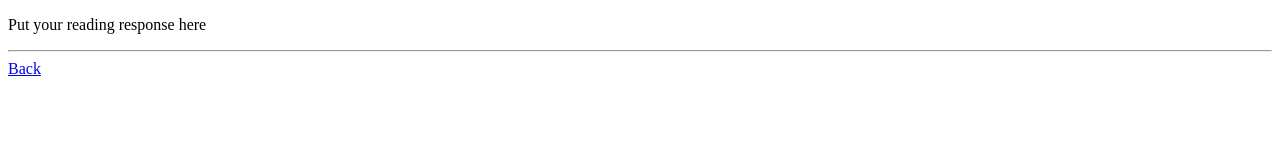
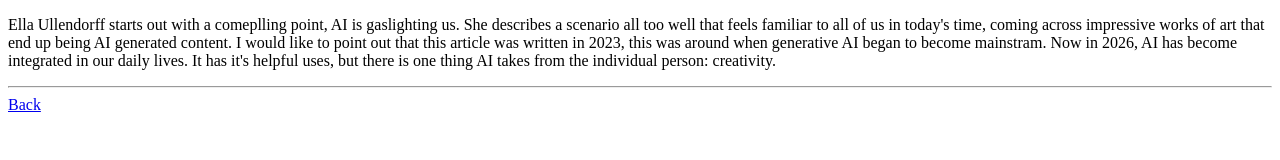
Before and after one commit to MRome24/2026-spring-washu-vps-mahkei, a plain HTML site: page reading2.html in a window 1280 px wide. Drawn offline with Linux system fonts and the light colour scheme.

Commit message:
Add files via upload

```diff
--- a/reading2.html
+++ b/reading2.html
@@ -1,16 +1,23 @@
 <!DOCTYPE html>
 <html lang="en">
+
 <head>
     <meta charset="UTF-8">
     <meta name="viewport" content="width=device-width, initial-scale=1.0">
     <title>Reading Response</title>
     <link rel="stylesheet" href="assets/css/style.css">
 </head>
+
 <body>
     <p>
-        Put your reading response here
+        Ella Ullendorff starts out with a comeplling point, AI is gaslighting us. She describes a scenario all too well
+        that feels familiar to all of us in today's time, coming across impressive works of art that end up being AI
+        generated content. I would like to point out that this article was written in 2023, this was around when
+        generative AI began to become mainstram. Now in 2026, AI has become integrated in our daily lives. It has it's
+        helpful uses, but there is one thing AI takes from the individual person: creativity.
     </p>
     <hr>
     <a href="index.html">Back</a>
 </body>
+
 </html>
```
